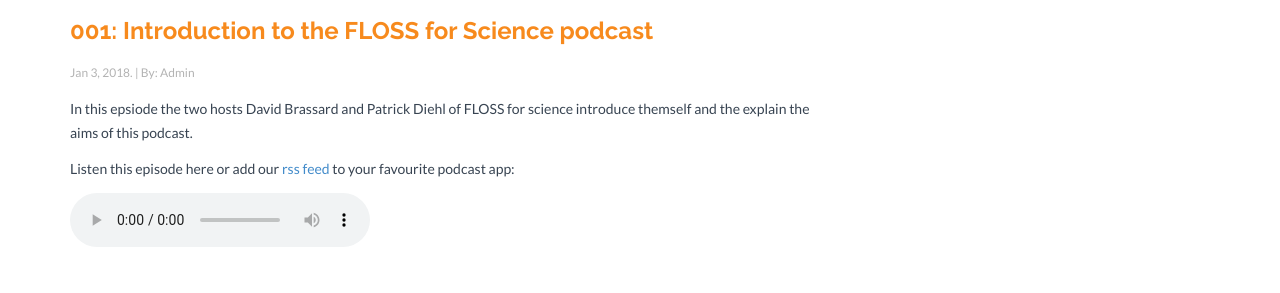
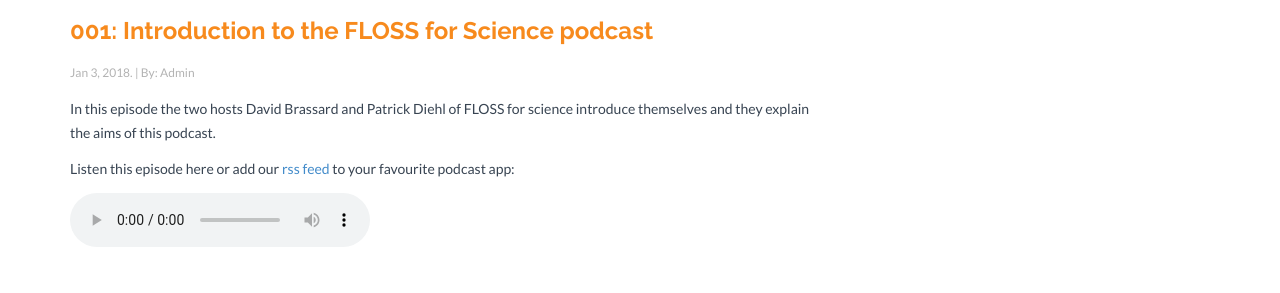
Before and after one commit to FLOSSforScience/FLOSSforScience.github.io, a Jekyll site: the page built from _posts/2018-01-03-season-1-episode-1.markdown, in a window 1280 px wide and 1377 px high. Shown: the part 758-1051 px from the top of the window. Built offline with Jekyll 4.4.1, drawn with Linux system fonts in a browser that asks for light colours; nearby versions of some CDN libraries.

Commit message:
Update 2018-01-03-season-1-episode-1.markdown
Spell checking the description

```diff
--- a/_posts/2018-01-03-season-1-episode-1.markdown
+++ b/_posts/2018-01-03-season-1-episode-1.markdown
@@ -15,7 +15,7 @@
 podcast_subtitle: Content and aims of the podcast.
 podcast_description: In this epsiode the two hosts David Brassard and Patrick Diehl of FLOSS for science introduce themself and the explain the aims of this podcast.
 ---
-In this epsiode the two hosts David Brassard and Patrick Diehl of FLOSS for science introduce themself and the explain the aims of this podcast.
+In this episode the two hosts David Brassard and Patrick Diehl of FLOSS for science introduce themselves and they explain the aims of this podcast.
 
 Listen this episode here or add our [rss feed](http://localhost:4000/feed.xml) to your favourite podcast app:
 
```
